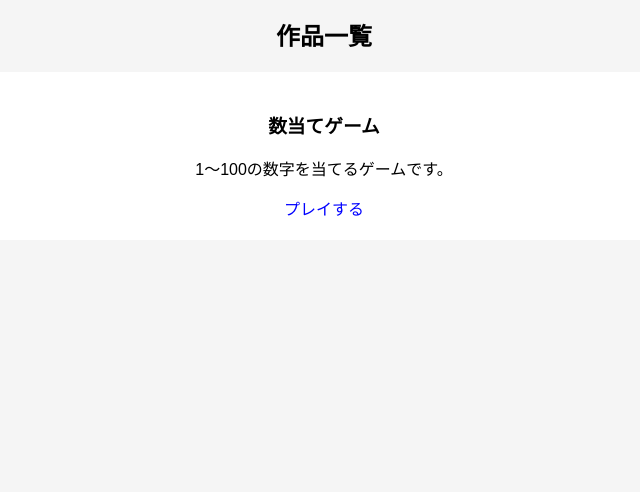
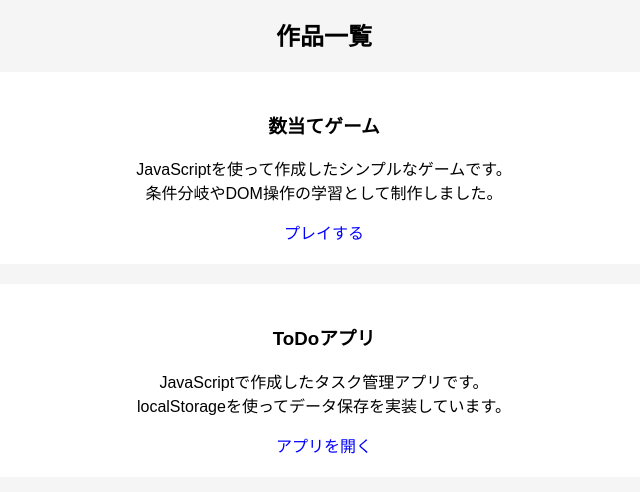
Before and after one commit to M-Shuto725/My-portfolio, a plain HTML site: page index.html in a window 1280 px wide. Shown: the part 116-608 px from the top of the page, without its empty margins (316-956 px from the left). Drawn offline with Linux system fonts and the light colour scheme.

Commit message:
todoアプリ欄を追加

```diff
--- a/index.html
+++ b/index.html
@@ -42,8 +42,17 @@
 
     <div class="card">
       <h3>数当てゲーム</h3>
-      <p>1～100の数字を当てるゲームです。</p>
+      <p>JavaScriptを使って作成したシンプルなゲームです。<br>条件分岐やDOM操作の学習として制作しました。</p>
       <a href="https://m-shuto725.github.io/number-game/">プレイする</a>
+    </div>
+
+    <div class="card">
+      <h3>ToDoアプリ</h3>
+      <p>
+        JavaScriptで作成したタスク管理アプリです。<br>
+        localStorageを使ってデータ保存を実装しています。
+      </p>
+      <a href="https://m-shuto725.github.io/todo-app/">アプリを開く</a>
     </div>
 
   </div>
```
